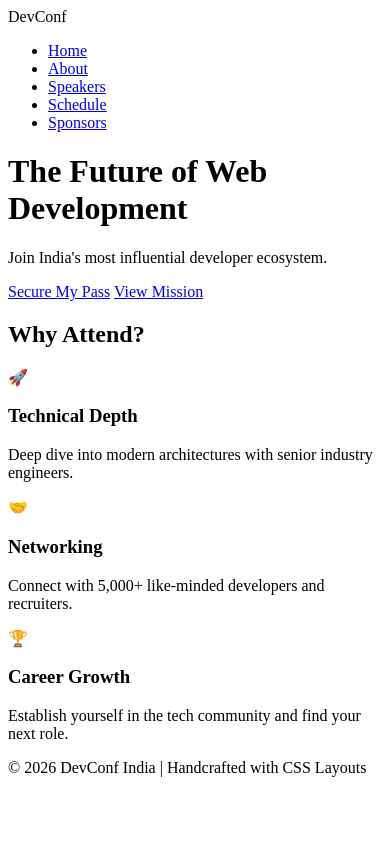
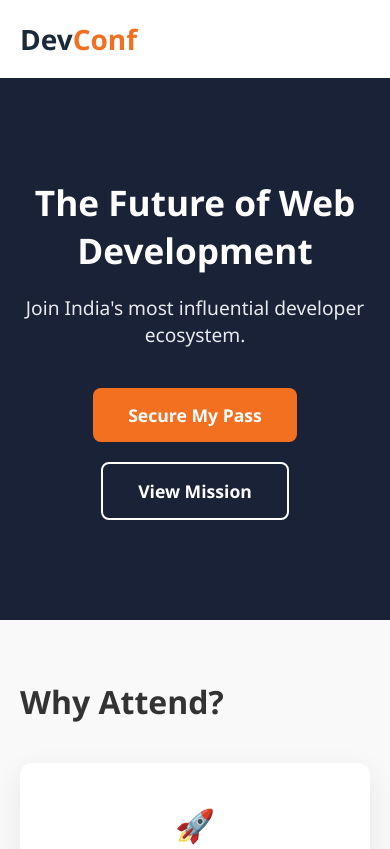
Before and after one commit to jamuna9495/unify-lab-day-4, a plain HTML site: page index.html in a window 390 px wide. Shown: the top 849 px of the page. Drawn offline with Linux system fonts and the light colour scheme.

Commit message:
Add responsive styles and content to index.html

```diff
--- a/index.html
+++ b/index.html
@@ -2,9 +2,186 @@
 <html lang="en">
 <head>
   <meta charset="UTF-8">
+  <meta name="viewport" content="width=device-width, initial-scale=1.0">
   <title>DevConf 2026 - Home</title>
+  <style>
+    /* பொதுவான ஸ்டைல்கள் */
+    * {
+      margin: 0;
+      padding: 0;
+      box-sizing: border-box;
+      font-family: 'Segoe UI', Tahoma, Geneva, Verdana, sans-serif;
+    }
+
+    body {
+      background-color: #f9f9f9;
+      color: #333;
+    }
+
+    /* Navigation Bar */
+    .sticky-nav {
+      background-color: white;
+      padding: 20px 0;
+      box-shadow: 0 2px 5px rgba(0,0,0,0.05);
+    }
+
+    .nav-container {
+      max-width: 1100px;
+      margin: 0 auto;
+      display: flex;
+      justify-content: space-between;
+      align-items: center;
+      padding: 0 20px;
+    }
+
+    .logo {
+      font-size: 28px;
+      font-weight: bold;
+      color: #1a2a3a;
+    }
+
+    .logo span {
+      color: #f37021; /* Orange color from image */
+    }
+
+    .flex-menu {
+      list-style: none;
+      display: flex;
+      gap: 30px;
+    }
+
+    .flex-menu li a {
+      text-decoration: none;
+      color: #666;
+      font-weight: 500;
+      transition: 0.3s;
+    }
+
+    .flex-menu li a:hover, .flex-menu li a.active {
+      color: #f37021;
+    }
+
+    /* Hero Section */
+    .gradient-hero {
+      background-color: #1a2238; /* Dark blue background from image */
+      color: white;
+      padding: 100px 20px;
+      text-align: center;
+    }
+
+    .hero-content h1 {
+      font-size: 3rem;
+      margin-bottom: 20px;
+    }
+
+    .hero-content p {
+      font-size: 1.2rem;
+      margin-bottom: 40px;
+      opacity: 0.9;
+    }
+
+    .hero-btns {
+      display: flex;
+      justify-content: center;
+      gap: 20px;
+    }
+
+    .btn {
+      padding: 15px 35px;
+      border-radius: 8px;
+      text-decoration: none;
+      font-weight: bold;
+      font-size: 1.1rem;
+      transition: 0.3s;
+    }
+
+    .btn.primary {
+      background-color: #f37021;
+      color: white;
+      border: none;
+    }
+
+    .btn.primary:hover {
+      background-color: #e26010;
+    }
+
+    .btn.secondary {
+      background-color: transparent;
+      color: white;
+      border: 2px solid #ffffff;
+    }
+
+    .btn.secondary:hover {
+      background-color: rgba(255, 255, 255, 0.1);
+    }
+
+    /* Why Attend Section */
+    .highlights-section {
+      max-width: 1100px;
+      margin: 60px auto;
+      padding: 0 20px;
+    }
+
+    .section-title {
+      font-size: 2rem;
+      margin-bottom: 40px;
+      text-align: left;
+    }
+
+    .grid-layout {
+      display: grid;
+      grid-template-columns: repeat(auto-fit, minmax(300px, 1fr));
+      gap: 30px;
+    }
+
+    .info-card {
+      background: white;
+      padding: 40px 30px;
+      border-radius: 12px;
+      text-align: center;
+      box-shadow: 0 10px 30px rgba(0,0,0,0.08);
+      transition: transform 0.3s;
+    }
+
+    .info-card:hover {
+      transform: translateY(-5px);
+    }
+
+    .info-card .icon {
+      font-size: 2rem;
+      margin-bottom: 15px;
+    }
+
+    .info-card h3 {
+      font-size: 1.5rem;
+      margin-bottom: 15px;
+      color: #1a2a3a;
+    }
+
+    .info-card p {
+      color: #555;
+      line-height: 1.6;
+    }
+
+    /* Footer */
+    .footer {
+      background-color: #1a2238;
+      color: #94a3b8;
+      text-align: center;
+      padding: 40px 20px;
+      margin-top: 60px;
+    }
+
+    /* Responsive */
+    @media (max-width: 768px) {
+      .flex-menu { display: none; } /* Mobile-க்கு எளிமைப்படுத்தப்பட்டுள்ளது */
+      .hero-content h1 { font-size: 2.2rem; }
+      .hero-btns { flex-direction: column; align-items: center; }
+    }
+  </style>
 </head>
 <body>
+
   <nav class="sticky-nav">
     <div class="nav-container">
       <div class="logo">Dev<span>Conf</span></div>
@@ -32,26 +209,31 @@
   <section class="highlights-section">
     <h2 class="section-title">Why Attend?</h2>
     <div class="grid-layout">
+
       <div class="info-card">
         <div class="icon">🚀</div>
         <h3>Technical Depth</h3>
         <p>Deep dive into modern architectures with senior industry engineers.</p>
       </div>
+
       <div class="info-card">
         <div class="icon">🤝</div>
         <h3>Networking</h3>
         <p>Connect with 5,000+ like-minded developers and recruiters.</p>
       </div>
+
       <div class="info-card">
         <div class="icon">🏆</div>
         <h3>Career Growth</h3>
         <p>Establish yourself in the tech community and find your next role.</p>
       </div>
+
     </div>
   </section>
 
   <footer class="footer">
     <p>&copy; 2026 DevConf India | Handcrafted with CSS Layouts</p>
   </footer>
+
 </body>
 </html>
```
